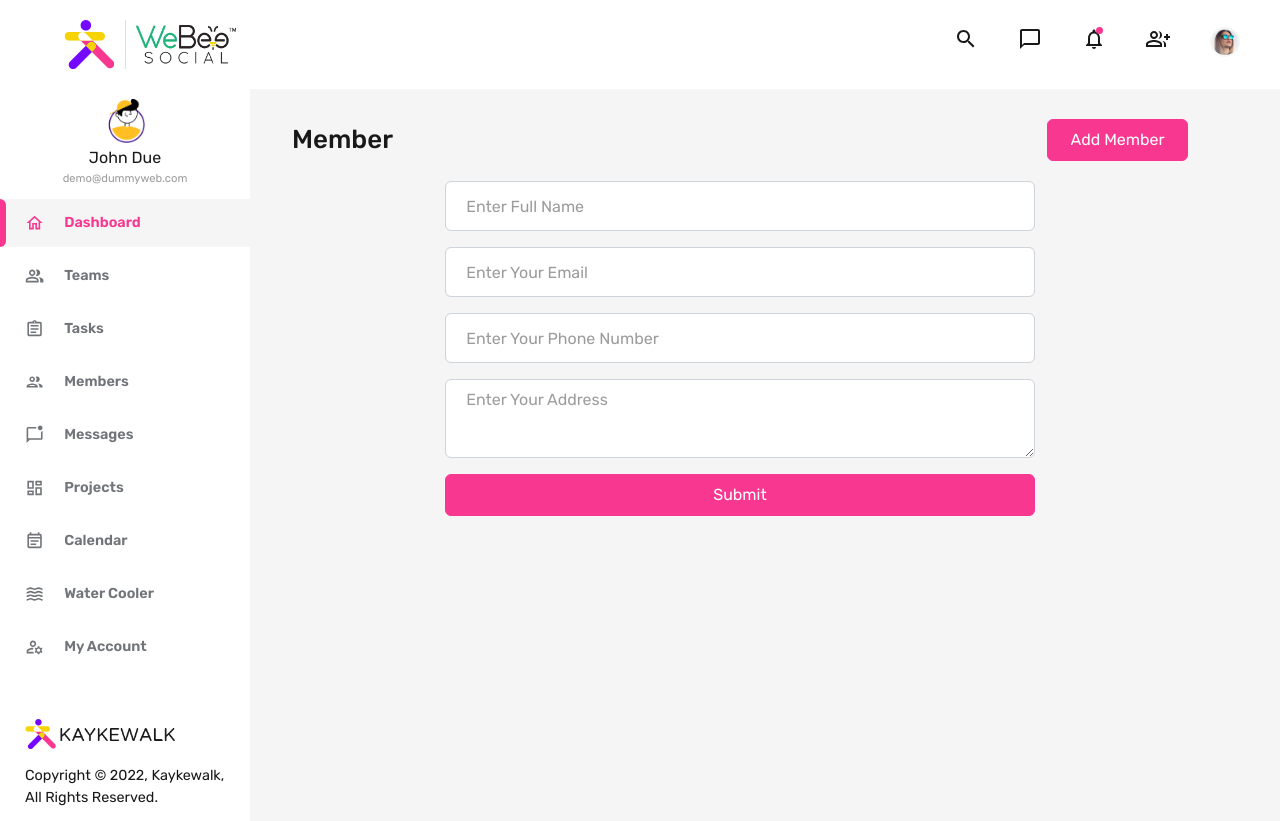
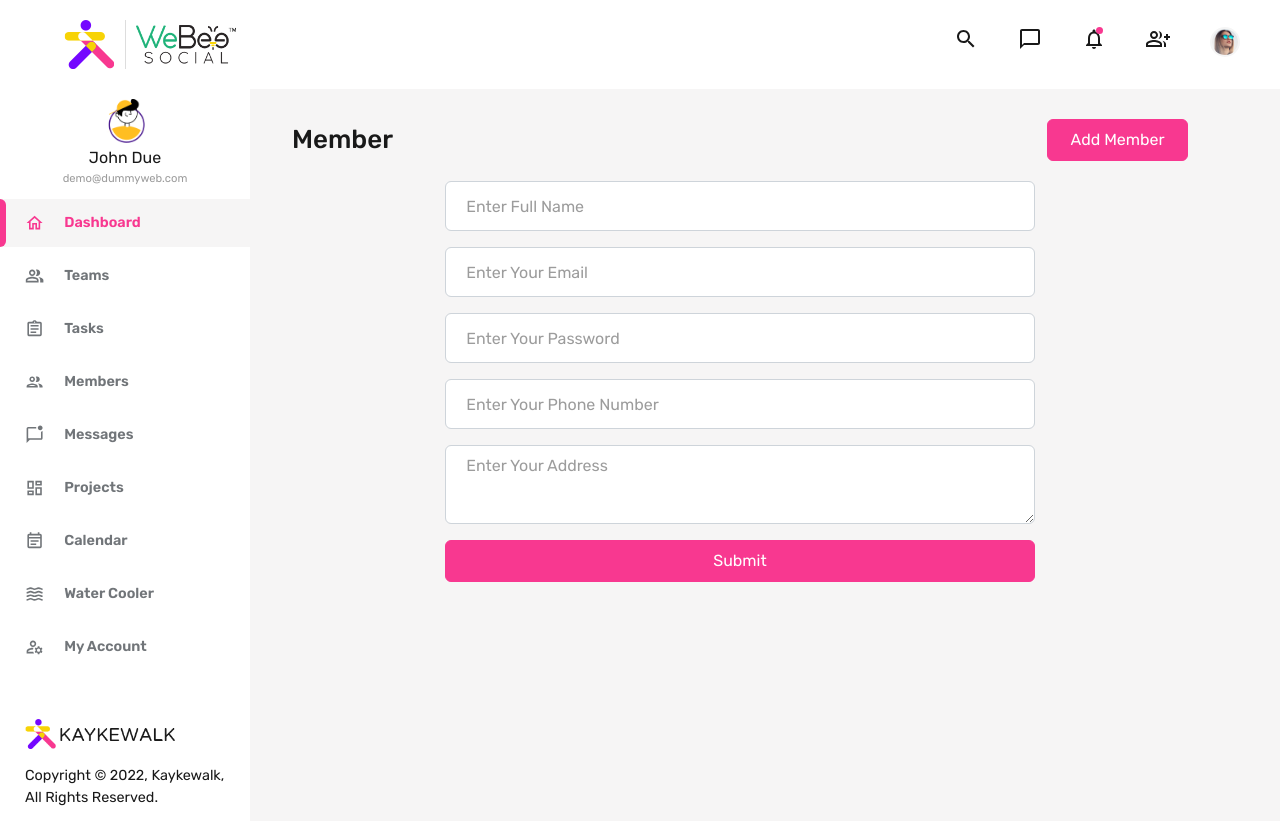
Before and after one commit to webeechetan/kw, a React (Create React App) app: page /kw-dev/build/forms in a window 1280 px wide. Built offline with nearby package versions, Linux system fonts and the light colour scheme.

Commit message:
working on listing users

```diff
--- a/src/Signin.jsx
+++ b/src/Signin.jsx
@@ -22,6 +22,7 @@ export default function Signin() {
         .then(res =>{
             console.log(res.data.success);
             if(res.data.success){
+                localStorage.setItem('__token',res.data.data.token);
                 history.push('/dashboard');
             }
         })
--- a/src/config.js
+++ b/src/config.js
@@ -1,6 +1,7 @@
 
 export const config  = {
     api_url : 'http://localhost:8000/api',
+    headers : { headers: "Authorization: Bearer " + localStorage.getItem('__token') }
 }
 
   export default {
--- a/src/members/Members.jsx
+++ b/src/members/Members.jsx
@@ -1,4 +1,4 @@
-import React from 'react';
+import React, {useState, useEffect} from 'react';
 import Sidebar from '../components/Sidebar';
 import Header from '../components/Header';
 import ChatBubbleOutlineIcon from '@mui/icons-material/ChatBubbleOutline';
@@ -6,9 +6,31 @@ import PieChartOutlineIcon from '@mui/icons-material/PieChartOutline';
 import PersonOutlineIcon from '@mui/icons-material/PersonOutline';
 import { Container, Row, Col, Card, Button } from 'react-bootstrap';
 import { Link } from 'react-router-dom';
+import config from '../config';
+import axios from 'axios';
 
 
 export default function Members() {
+
+    const [members, setMembers] = useState([]);
+
+    const getMembers = () => {
+        axios.get(`${config.config.api_url}/users`,config.config.headers)
+        .then((res) => {
+            setMembers(res.data.data);
+        }).catch((error) => {
+            console.log(error);
+        });
+    }
+
+    useEffect(() => {
+        getMembers();
+    }, []);
+
+    // const setSpinnerTo = (value) => {
+    //     setSpinner(value);
+    // }
+
     return (
         <>
         <Header />
--- a/src/members/components/MembersForm.jsx
+++ b/src/members/components/MembersForm.jsx
@@ -1,10 +1,55 @@
-import React from 'react';
+import React, {useState} from 'react';
 import Header from '../../components/Header';
 import Sidebar from '../../components/Sidebar';
 import { Container, Row, Col, Button,Form } from 'react-bootstrap';
+import axios from 'axios';
+import { useHistory } from 'react-router-dom';
+import { config } from '../../config';
 
-export default function MembersForm
-    () {
+
+export default function MembersForm() {
+    const history = useHistory();
+    const [validated, setValidated] = React.useState(false);
+    const [name , setName] = React.useState('');
+    const [email , setEmail] = React.useState('');
+    const [phone , setPhone] = React.useState('');
+    const [address , setAddress] = React.useState('');
+    const [password , setPassword] = React.useState('');
+
+    const handleSubmit = (e) => {
+        e.preventDefault();
+        const form = e.currentTarget;
+        if (form.checkValidity() === false) {
+            e.stopPropagation();
+        }
+        setValidated(true);
+        addMember()
+        .then((res) => {
+            if(res.data.success){
+                history.push('/members');
+            }
+            console.log(res);
+        }).catch((error) => {
+            console.log(error);
+        });
+
+    };
+
+    async function addMember() {
+        let __token = localStorage.getItem('__token');
+        const header = {
+            headers: { Authorization: `Bearer ${__token}` }
+        };
+        const data = {
+            name,
+            email,
+            phone,
+            address,
+            password
+        }
+        const res = await axios.post(`${config.api_url}/users`, data,header);
+        return res;
+    }
     return (
         <>
         <Header />
@@ -25,18 +70,21 @@ export default function MembersForm
                     {/* Users */}
                    <Row>
                        <Col md="8" className='mx-auto'>
-                            <Form>
+                            <Form onSubmit={handleSubmit}>
                                 <Form.Group className="mb-3" controlId="Form.Control">
-                                <Form.Control type="name" placeholder="Enter Full Name" />
+                                    <Form.Control type="name" placeholder="Enter Full Name" onChange={(e)=>{ setName(e.target.value) }} />
                                 </Form.Group>
                                 <Form.Group className="mb-3" controlId="Form.Control">
-                                <Form.Control type="email" placeholder="Enter Your Email" />
+                                    <Form.Control type="email" placeholder="Enter Your Email" onChange={(e)=>{ setEmail(e.target.value) }} />
                                 </Form.Group>
                                 <Form.Group className="mb-3" controlId="Form.Control">
-                                <Form.Control type="number" placeholder="Enter Your Phone Number" />
+                                    <Form.Control type="password" placeholder="Enter Your Password" onChange={(e)=>{ setPassword(e.target.value) }} />
                                 </Form.Group>
                                 <Form.Group className="mb-3" controlId="Form.Control">
-                                    <Form.Control as="textarea" placeholder="Enter Your Address" rows={3} />
+                                    <Form.Control type="number" placeholder="Enter Your Phone Number" onChange={(e)=>{ setPhone(e.target.value) }} />
+                                </Form.Group>
+                                <Form.Group className="mb-3" controlId="Form.Control">
+                                    <Form.Control as="textarea" placeholder="Enter Your Address" rows={3} onChange={(e)=>{ setAddress(e.target.value) }} />
                                 </Form.Group>
                                     <Button className="w-100" variant="primary" type="submit">Submit</Button>
                             </Form>
```
